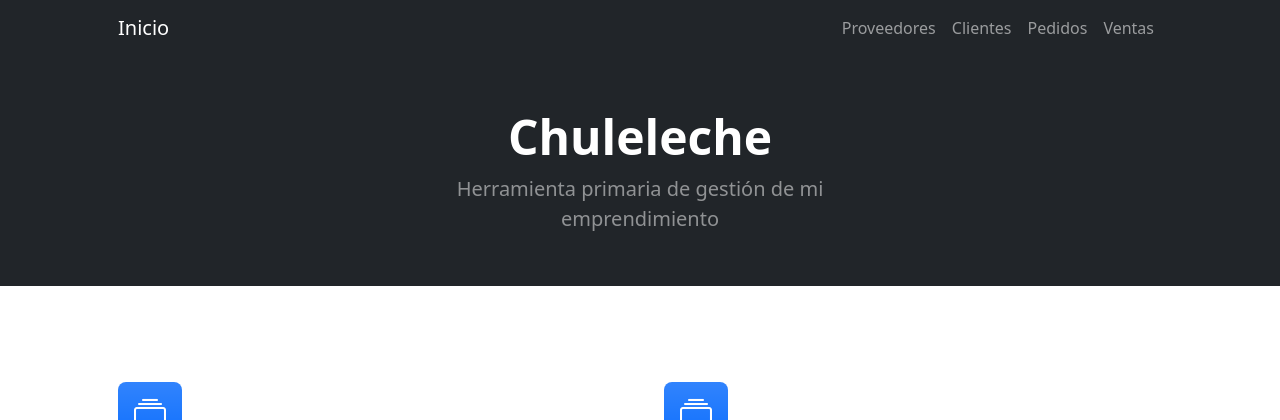
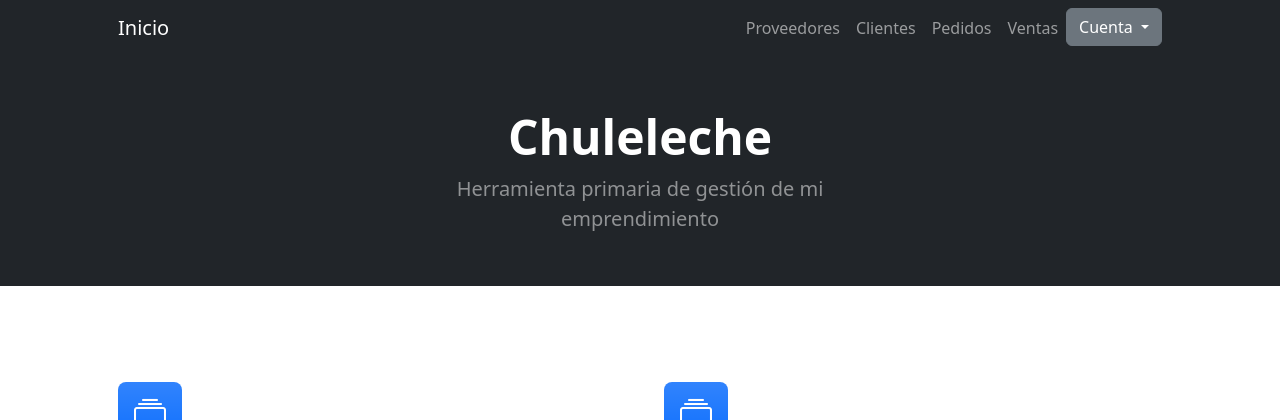
Before and after one commit to emaf13/proyecto-final-python-django, a Django app: page /clientes/ in a window 1280 px wide. Shown: the top 420 px of the page. Run offline with Django 4.2, Linux system fonts and the light colour scheme; some libraries are stand-ins or nearby versions.

Commit message:
Add: Login/Signup/Edit/Logout en menú

```diff
--- a/AppChuleleche/templates/AppChuleleche/base.html
+++ b/AppChuleleche/templates/AppChuleleche/base.html
@@ -28,6 +28,28 @@
                         <li class="nav-item"><a class="nav-link" href="{% url 'Clientes' %}">Clientes</a></li>
                         <li class="nav-item"><a class="nav-link" href="{% url 'Pedidos' %}">Pedidos</a></li>
                         <li class="nav-item"><a class="nav-link" href="{% url 'Ventas' %}">Ventas</a></li>
+                        {# DROPDOWN PARA LA CUENTA DE USUARIO #}
+                        {% if request.user.is_authenticated %}
+                            <div class="dropdown">
+                                <button class="btn btn-secondary dropdown-toggle" type="button" id="dropdownMenuButton1" data-bs-toggle="dropdown" aria-expanded="false">
+                                    {{ request.user.username }}
+                                </button>
+                                <ul class="dropdown-menu" aria-labelledby="dropdownMenuButton1">
+                                    <li><a class="dropdown-item" href="{% url 'Edit' %}">Editar cuenta</a></li>
+                                    <li><a class="dropdown-item" href="{% url 'Logout' %}">Cerrar sesión</a></li>
+                                </ul>
+                            </div>
+                        {% else %}
+                            <div class="dropdown">
+                                <button class="btn btn-secondary dropdown-toggle" type="button" id="dropdownMenuButton1" data-bs-toggle="dropdown" aria-expanded="false">
+                                    Cuenta
+                                </button>
+                                <ul class="dropdown-menu" aria-labelledby="dropdownMenuButton1">
+                                    <li><a class="dropdown-item" href="{% url 'Login' %}">Inciar Sesión</a></li>
+                                    <li><a class="dropdown-item" href="{% url 'Signup' %}">Crear cuenta</a></li>
+                                </ul>
+                            </div>
+                        {% endif %}
                     </ul>
                 </div>
             </div>
```
